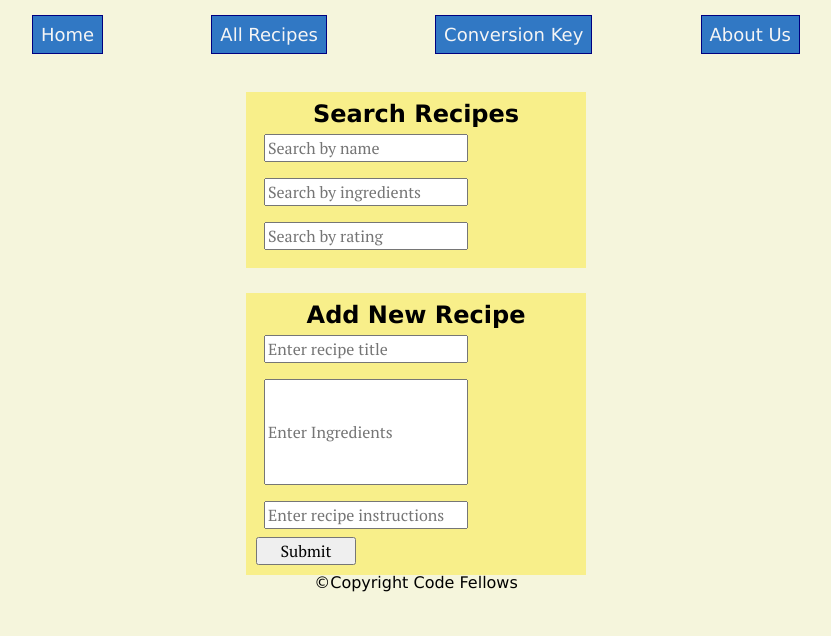
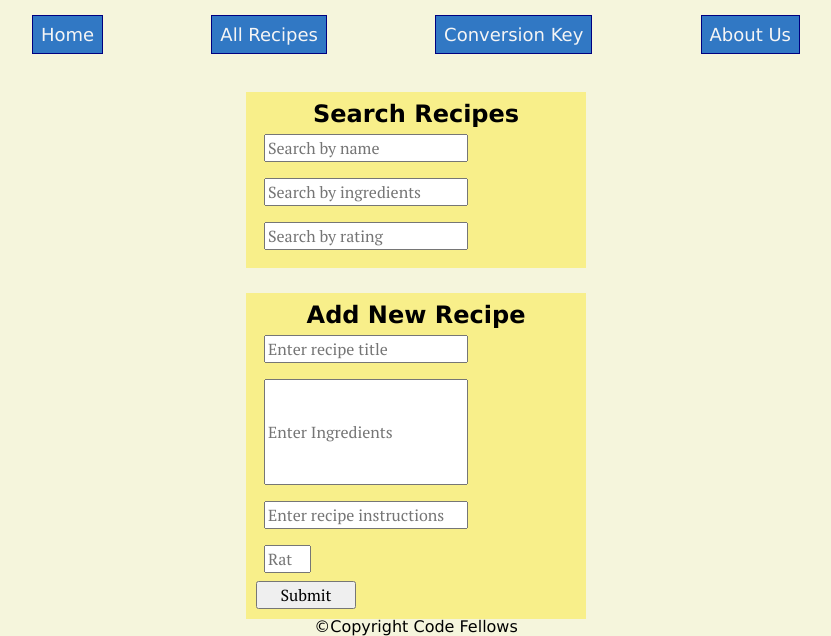
Before and after one commit to Toonts/recipe-reservoir, a plain HTML site: page index.html in a window 1280 px wide. Shown: the part 316-952 px from the top of the page, without its empty margins (224-1055 px from the left). Before the commit the page ends 908 px from the top, so only its background shows below. Drawn offline with Linux system fonts and the light colour scheme.

Commit message:
added input for rating on index.html

```diff
--- a/index.html
+++ b/index.html
@@ -48,7 +48,11 @@
             <div>
               <input id= "instructions" class="recipeinput" type="text" placeholder="Enter recipe instructions"  name = "instructions" required="required">
             </div>
+            <div>
+              <input id="rating" class="recipeinput" type="number" placeholder="Rate this recipe" name="rating" required="required" min="1" max="5">
+            </div>
         </input>
+
         <div>
       <input type="submit" name="submit" id = "submitbutton"/>
     </div>
```
Also changed, not shown: 1 other file. Lines whose indentation alone changed are shown as unchanged.
